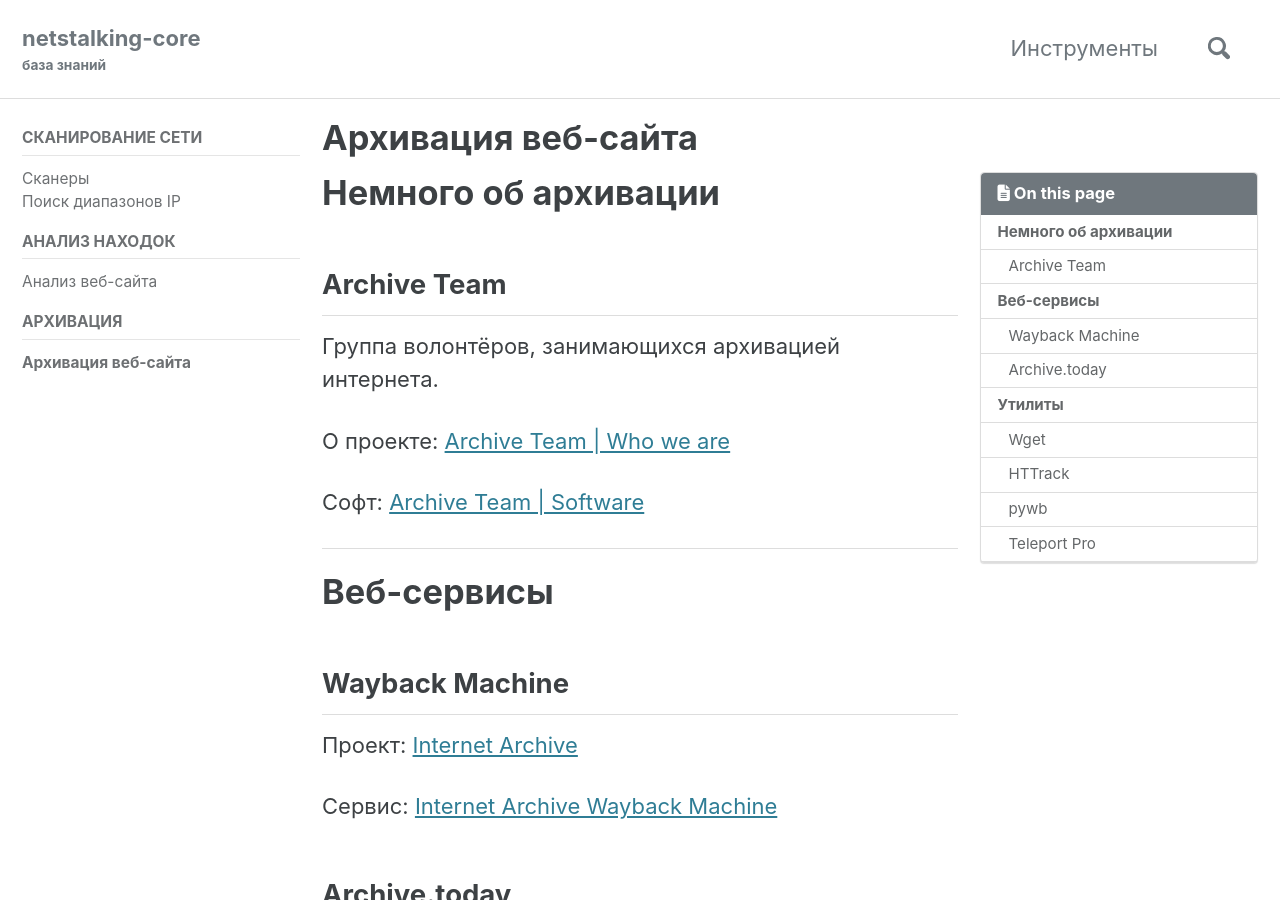
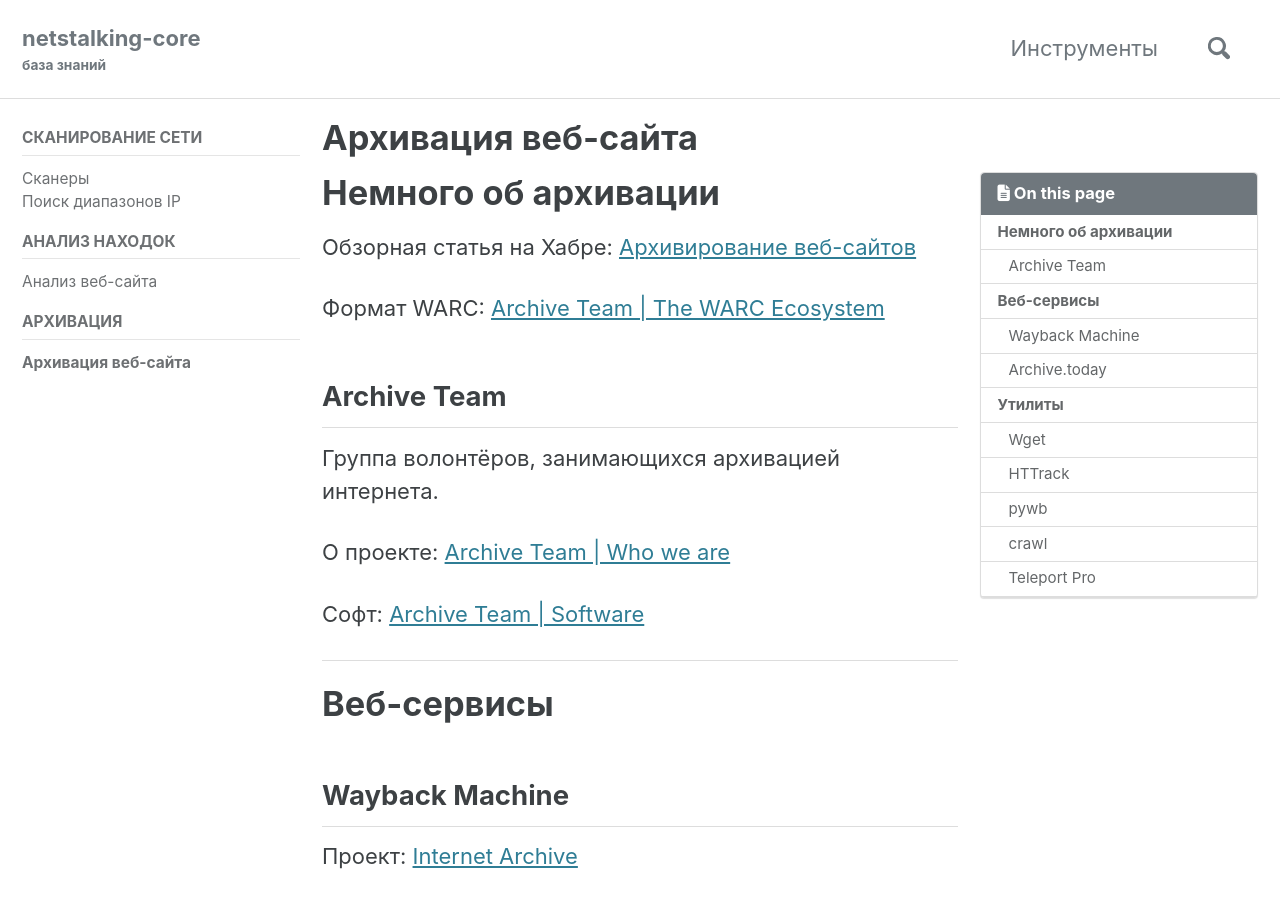
Before and after one commit to netstalking-core/netstalking-core.github.io, a Jekyll site: the page built from _pages/tools/archive_website.md, in a window 1280 px wide and 900 px high. Built offline with Jekyll 4.4.1, drawn with Linux system fonts in a browser that asks for light colours; cached includes are drawn as plain includes; nearby versions of some CDN libraries; some of the changed text lies outside the part shown.

Commit message:
Add crawl

```diff
--- a/_pages/tools/archive_website.md
+++ b/_pages/tools/archive_website.md
@@ -9,6 +9,10 @@ permalink: /tools/archive_website/
 ---
 
 # Немного об архивации
+
+Обзорная статья на Хабре: [Архивирование веб-сайтов](https://habr.com/ru/post/431222/)
+
+Формат WARC: [Archive Team \| The WARC Ecosystem](https://archiveteam.org/index.php?title=The_WARC_Ecosystem)
 
 ## Archive Team
 
@@ -61,6 +65,12 @@ Core Python Web Archiving Toolkit for replay and recording of web archives
 
 Ссылка: [pywb](https://github.com/webrecorder/pywb)
 
+## crawl
+
+Утилита с исходным кодом на языке Go
+
+[https://git.autistici.org/ale/crawl/]
+
 ## Teleport Pro
 
 Платный закрытый софт для Windows
```
